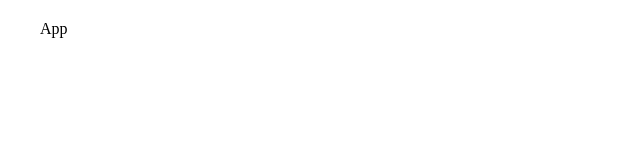
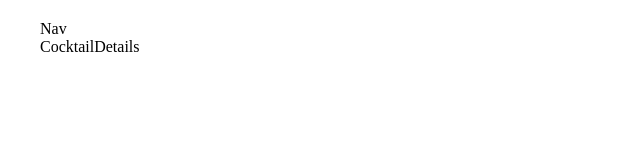
Before and after one commit to bettercallazamat/react-cocktails, a React (Create React App) app: page /details/1 in a window 1280 px wide. Shown: the top 160 px of the page, without its empty margins (0-640 px from the left). Built offline with nearby package versions, Linux system fonts and the light colour scheme.

Commit message:
Create and link empty components and containers

```diff
--- a/package.json
+++ b/package.json
@@ -10,8 +10,11 @@
     "react": "^17.0.2",
     "react-dom": "^17.0.2",
     "react-redux": "^7.2.5",
+    "react-router-dom": "^5.3.0",
     "react-scripts": "4.0.3",
     "redux": "^4.1.1",
+    "redux-devtools-extension": "^2.13.9",
+    "redux-thunk": "^2.3.0",
     "web-vitals": "^1.1.2"
   },
   "scripts": {
--- a/src/App.js
+++ b/src/App.js
@@ -1,9 +1,19 @@
+import { Switch, Route } from 'react-router-dom';
+import CocktailsList from './containers/CocktailsList';
+import CocktailDetails from './containers/CocktailDetails';
+import Nav from './containers/Nav';
+
 import './assets/styles/App.css';
 
 function App() {
   return (
     <div className="App">
-      App
+      <Nav />
+      <Switch>
+        <Route exact path="/" component={CocktailsList} />
+        <Route exact path="/details/:id" component={CocktailDetails} />
+        <Route>Oooops 404 NOT FOUND</Route>
+      </Switch>
     </div>
   );
 }
--- /dev/null
+++ b/src/containers/CocktailDetails.js
@@ -0,0 +1,14 @@
+import React from 'react';
+// import PropTypes from 'prop-types';
+
+const CocktailDetails = () => {
+  // const foo = 'bar';
+
+  return (
+    <div className="CocktailDetails">
+      CocktailDetails
+    </div>
+  );
+};
+
+export default CocktailDetails;
--- /dev/null
+++ b/src/containers/CocktailsList.js
@@ -0,0 +1,14 @@
+import React from 'react';
+// import PropTypes from 'prop-types';
+
+const CocktailsList = () => {
+  // const foo = 'bar';
+
+  return (
+    <div className="CocktailsList">
+      CocktailsList
+    </div>
+  );
+};
+
+export default CocktailsList;
--- /dev/null
+++ b/src/containers/Nav.js
@@ -0,0 +1,14 @@
+import React from 'react';
+// import PropTypes from 'prop-types';
+
+const Nav = () => {
+  // const foo = 'bar';
+
+  return (
+    <div className="Nav">
+      Nav
+    </div>
+  );
+};
+
+export default Nav;
--- a/src/index.js
+++ b/src/index.js
@@ -3,11 +3,16 @@ import ReactDOM from 'react-dom';
 import './assets/styles/index.css';
 import App from './App';
 import reportWebVitals from './reportWebVitals';
+import { Provider } from 'react-redux';
+import { BrowserRouter } from 'react-router-dom';
+import store from './reduxStore';
 
 ReactDOM.render(
-  <React.StrictMode>
-    <App />
-  </React.StrictMode>,
+  <Provider store={store}>
+    <BrowserRouter>
+      <App />
+    </BrowserRouter>
+  </Provider>,
   document.getElementById('root')
 );
 
--- a/src/reducers/select.js
+++ b/src/reducers/select.js
@@ -2,7 +2,7 @@ const SELECT_COCKTAIL = 'SELECT_COCKTAIL';
 
 const selectReducer = (state = {}, action) => {
   switch (action.type) {
-    case 'SELECT_COCKTAIL':
+    case SELECT_COCKTAIL:
       return action.cocktail;
 
     default:
--- /dev/null
+++ b/src/reduxStore.js
@@ -0,0 +1,8 @@
+import { createStore, applyMiddleware } from 'redux';
+import { composeWithDevTools } from 'redux-devtools-extension';
+import thunk from 'redux-thunk';
+import rootReducer from './reducers/index';
+
+const store = createStore(rootReducer, composeWithDevTools(applyMiddleware(thunk)));
+
+export default store;
```
Also changed, not shown: src/components/CategoryFilter.js (added, +15 -0 lines), src/components/Cocktail.js (added, +10 -0 lines), 1 other file (tests, documents, lock files or other folders).
